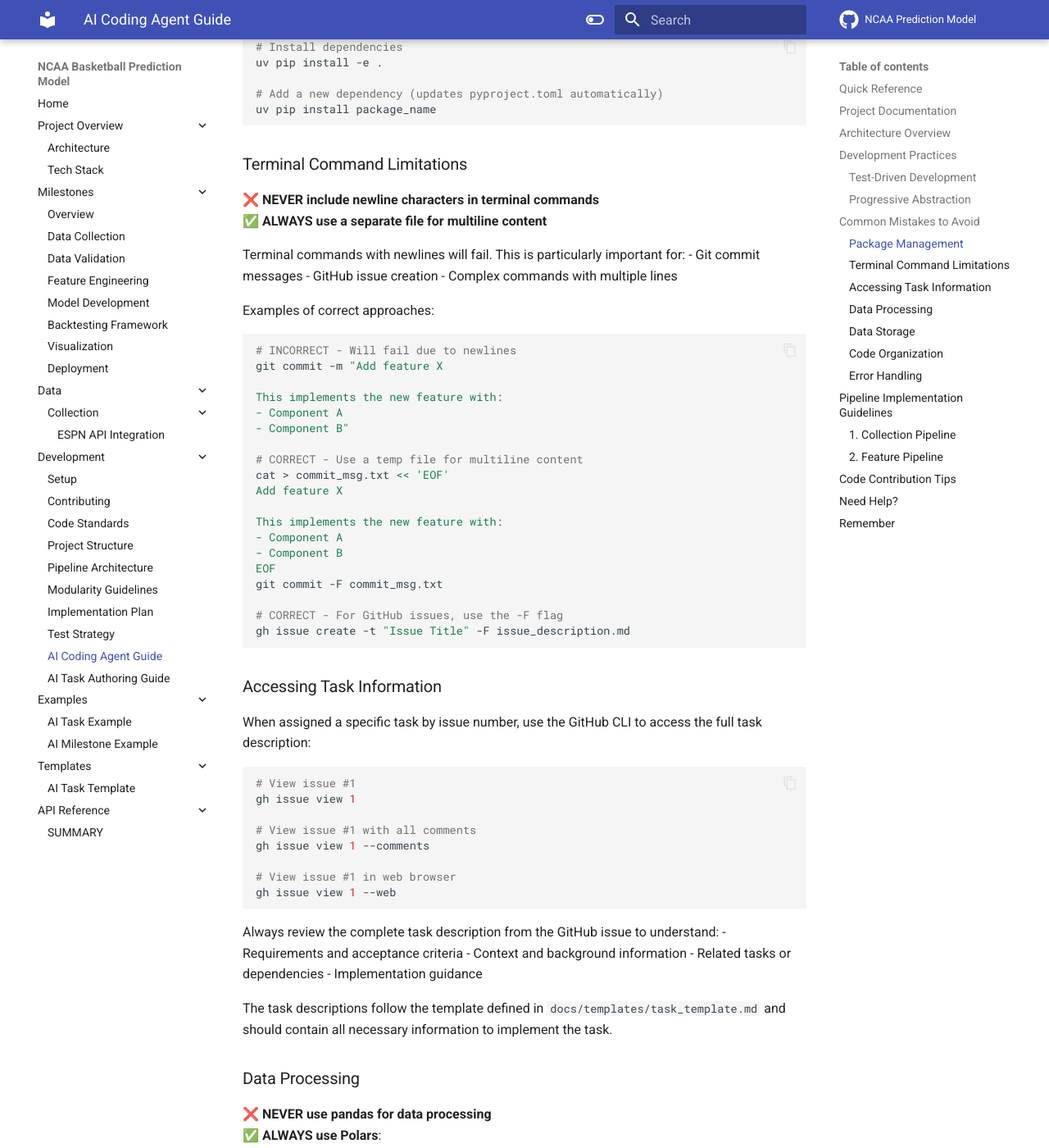
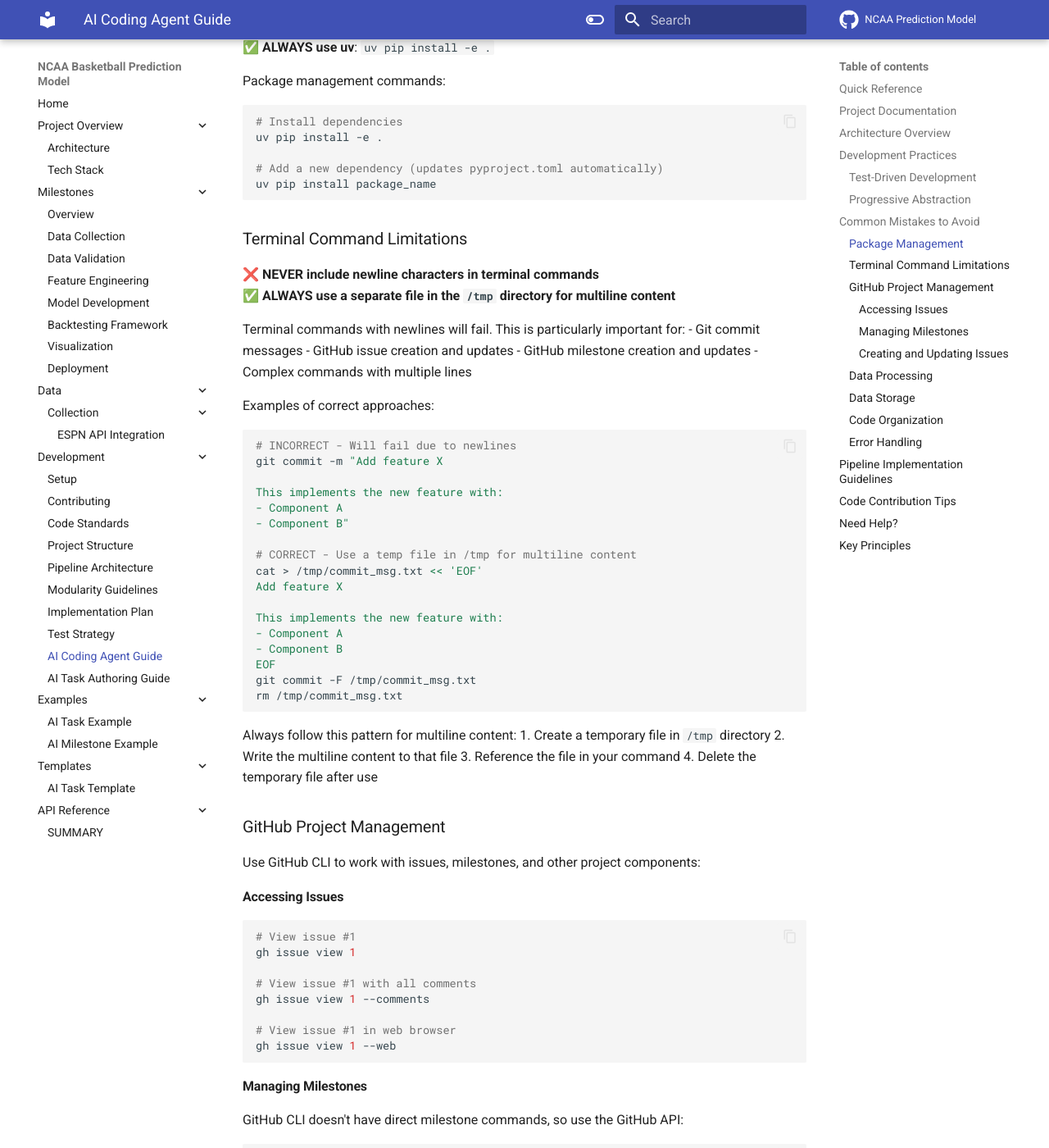
Before and after one commit to tim-mcdonnell/ncaa-prediction-model, an MkDocs documentation site: the page built from docs/development/ai-coding-agent-guide.md, in a window 1280 px wide and 1400 px high, scrolled down 2170 px. Shown: the whole window at 82% size. Built offline with MkDocs 1.6.1 and Material for MkDocs 9.7.7, drawn with Linux system fonts in a browser that asks for light colours; comment, search, counter and statistics services are not loaded; some of the changed text lies outside the part shown.

Commit message:
Enhance AI Coding Agent Guide with GitHub Management and Terminal Command Guidelines
- Updated the guide to clarify the use of temporary files in the `/tmp` directory for multiline content in terminal commands.
- Added detailed instructions for managing GitHub milestones and issues using the GitHub CLI, including examples for creating and updating milestones and issues.
- Emphasized the importance of reviewing task descriptions and following project principles for simplicity, testability, and documentation.

````diff
--- a/docs/development/ai-coding-agent-guide.md
+++ b/docs/development/ai-coding-agent-guide.md
@@ -1,6 +1,6 @@
 # AI Coding Agent Guide
 
-This guide is designed for AI coding agents working on the NCAA Basketball Prediction Model. It provides a high-level overview of the project architecture, development practices, and common pitfalls to avoid.
+This guide provides essential information for AI coding agents working on the NCAA Basketball Prediction Model. It covers project architecture, development practices, and common pitfalls to avoid.
 
 ## Quick Reference
 
@@ -11,6 +11,8 @@ This guide is designed for AI coding agents working on the NCAA Basketball Predi
 | **Package Management** | Use `uv` (not pip) for dependency management |
 | **Data Processing** | Use Polars (not pandas) for all data manipulation |
 | **Storage** | Direct Parquet files (no SQL database) |
+| **GitHub Management** | Use GitHub API for milestones, store multiline content in `/tmp` |
+| **Terminal Commands** | Avoid newlines, use `/tmp` for multiline content |
 
 ## Project Documentation
 
@@ -82,11 +84,12 @@ uv pip install package_name
 ### Terminal Command Limitations
 
 ❌ **NEVER include newline characters in terminal commands**
-✅ **ALWAYS use a separate file for multiline content**
+✅ **ALWAYS use a separate file in the `/tmp` directory for multiline content**
 
 Terminal commands with newlines will fail. This is particularly important for:
 - Git commit messages
-- GitHub issue creation
+- GitHub issue creation and updates
+- GitHub milestone creation and updates
 - Complex commands with multiple lines
 
 Examples of correct approaches:
@@ -99,23 +102,29 @@ This implements the new feature with:
 - Component A
 - Component B"
 
-# CORRECT - Use a temp file for multiline content
-cat > commit_msg.txt << 'EOF'
+# CORRECT - Use a temp file in /tmp for multiline content
+cat > /tmp/commit_msg.txt << 'EOF'
 Add feature X
 
 This implements the new feature with:
 - Component A
 - Component B
 EOF
-git commit -F commit_msg.txt
-
-# CORRECT - For GitHub issues, use the -F flag
-gh issue create -t "Issue Title" -F issue_description.md
+git commit -F /tmp/commit_msg.txt
+rm /tmp/commit_msg.txt
 ```
 
-### Accessing Task Information
+Always follow this pattern for multiline content:
+1. Create a temporary file in `/tmp` directory
+2. Write the multiline content to that file
+3. Reference the file in your command
+4. Delete the temporary file after use
 
-When assigned a specific task by issue number, use the GitHub CLI to access the full task description:
+### GitHub Project Management
+
+Use GitHub CLI to work with issues, milestones, and other project components:
+
+#### Accessing Issues
 
 ```bash
 # View issue #1
@@ -128,13 +137,67 @@ gh issue view 1 --comments
 gh issue view 1 --web
 ```
 
-Always review the complete task description from the GitHub issue to understand:
+#### Managing Milestones
+
+GitHub CLI doesn't have direct milestone commands, so use the GitHub API:
+
+```bash
+# Get milestone details
+gh api /repos/$(gh repo view --json nameWithOwner -q .nameWithOwner)/milestones/1 \
+  -q '.title, .description, .open_issues, .closed_issues'
+
+# List all issues in a milestone
+gh issue list --milestone 1 --state all
+
+# Create a milestone (using /tmp for multiline content)
+cat > /tmp/milestone_description.txt << 'EOF'
+Milestone description with multiple lines
+EOF
+
+gh api --method POST /repos/$(gh repo view --json nameWithOwner -q .nameWithOwner)/milestones \
+  -f title="New Milestone" \
+  -f description="$(cat /tmp/milestone_description.txt)" \
+  -f state="open" \
+  -q '.number'
+
+rm /tmp/milestone_description.txt
+
+# Edit a milestone
+cat > /tmp/updated_description.txt << 'EOF'
+Updated description
+EOF
+
+gh api --method PATCH /repos/$(gh repo view --json nameWithOwner -q .nameWithOwner)/milestones/1 \
+  -f title="Updated Title" \
+  -f description="$(cat /tmp/updated_description.txt)" \
+  -f state="open"
+
+rm /tmp/updated_description.txt
+```
+
+#### Creating and Updating Issues
+
+```bash
+# Create an issue with milestone assignment
+cat > /tmp/issue.md << 'EOF'
+Detailed description with requirements
+EOF
+
+gh issue create --title "Issue Title" --body-file /tmp/issue.md --milestone "1"
+rm /tmp/issue.md
+
+# Add existing issue to milestone
+gh api --method PATCH /repos/$(gh repo view --json nameWithOwner -q .nameWithOwner)/issues/5 \
+  -f milestone=1
+```
+
+When implementing a task, always review the complete task description to understand:
 - Requirements and acceptance criteria
 - Context and background information
-- Related tasks or dependencies
+- Related tasks and dependencies
 - Implementation guidance
 
-The task descriptions follow the template defined in `docs/templates/task_template.md` and should contain all necessary information to implement the task.
+The task descriptions follow the template in `docs/templates/task_template.md`.
 
 ### Data Processing
 
@@ -190,20 +253,12 @@ async def fetch_data(url):
 
 ## Pipeline Implementation Guidelines
 
-### 1. Collection Pipeline
+| **Pipeline** | **Key Guidelines** |
+|--------------|-------------------|
+| **Collection** | • Use ESPN client in `src/data/collection/espn/client.py`<br>• Follow incremental update pattern<br>• Store raw data in `data/raw/` directory |
+| **Feature** | • Inherit from `src.features.base.Feature`<br>• Specify dependencies and required data<br>• Use pure functions for transformations<br>• Register in feature registry |
 
-- Use the ESPN client in `src/data/collection/espn/client.py`
-- Follow the incremental update pattern for efficient daily updates
-- Store raw data in Parquet files in the `data/raw/` directory
-
-### 2. Feature Pipeline
-
-- Implement features as classes that inherit from `src.features.base.Feature`
-- Specify dependencies and required data for automatic resolution
-- Use pure functions for data transformations
-- Register features in the feature registry
-
-Example feature implementation:
+Example feature:
 ```python
 from src.features.base import Feature
 import polars as pl
@@ -235,9 +290,13 @@ If you encounter anything not covered in this guide:
 3. **Check test implementations** for usage examples
 4. **Ask for clarification** before implementing significant changes
 
-## Remember
+## Key Principles
 
-- The project prioritizes **simplicity** and **clarity** over complex abstractions
-- **Test everything** thoroughly through both unit and integration tests
-- **Document your changes** to help future developers (including other AI agents)
-- **Follow the Parquet-first approach** and pipeline architecture for all implementations
+| **Principle** | **Description** |
+|---------------|-----------------|
+| **Simplicity** | Prefer simple solutions over complex abstractions |
+| **Testability** | Write comprehensive tests for all functionality |
+| **Documentation** | Document your changes and reasoning |
+| **Data Flow** | Follow the pipeline architecture and Parquet-first approach |
+| **Compatibility** | Ensure new code integrates with existing components |
+| **Organization** | Place code in the appropriate modules following project structure |
````
